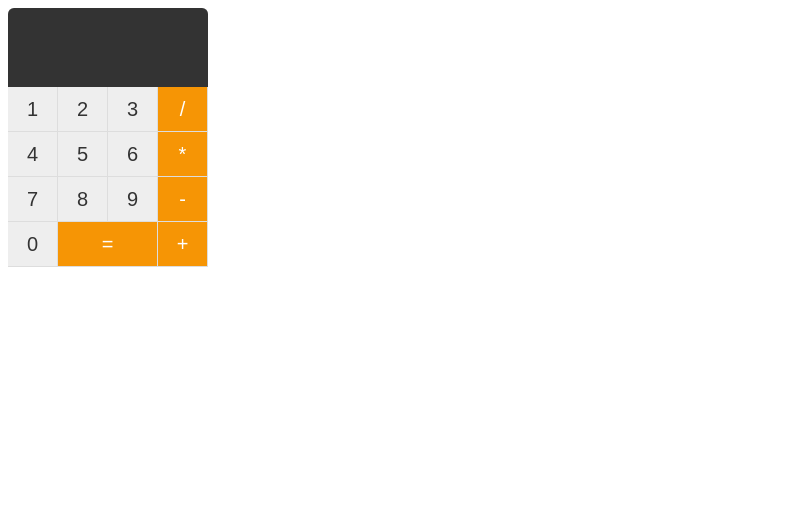
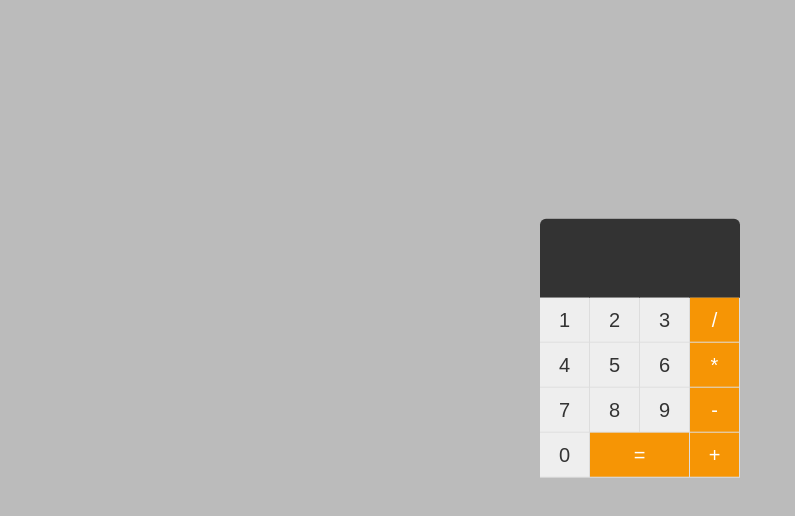
Before and after one commit to pramithprakash/Calculator-ng2, an Angular app: page / in a window 1280 px wide. Shown: the top 516 px of the page, without its empty margins (0-795 px from the left). Built offline with nearby package versions, Linux system fonts and the light colour scheme.

Commit message:
css changes

```diff
--- a/src/app/components/calculator.css
+++ b/src/app/components/calculator.css
@@ -1,8 +1,11 @@
 .calculator {
     width: 200px;
+    transform: translate(-50%, -70%);
+    position: absolute;
+    left: 50%;
+    top: 50%;
     background: #ddd;
     border-radius: 6px 6px 0 0;
-    font-family: monospace;
 }
 .display {
     border-radius: 6px 6px 0 0;
@@ -24,6 +27,7 @@
     height: 55px;
     color: #fff;
     font-size: 48px;
+    text-align: left;
 }
 .calculator button {
     width: calc(25% - 1px );
--- a/src/index.html
+++ b/src/index.html
@@ -5,8 +5,15 @@
   <title>myCalculator</title>
   <base href="/">
   <meta name="viewport" content="width=device-width, initial-scale=1">
+  <style>
+  body, html {
+      background: #bbb;
+      text-align: center;
+      font-family: monospace;
+  }
+  </style>
 </head>
 <body>
-  <app-root>myCalculator..by Pramith.</app-root>
+  <app-root>loading....myCalculator..by Pramith.</app-root>
 </body>
 </html>
```
Also changed, not shown: src/app/components/calculator.html (indentation only).
